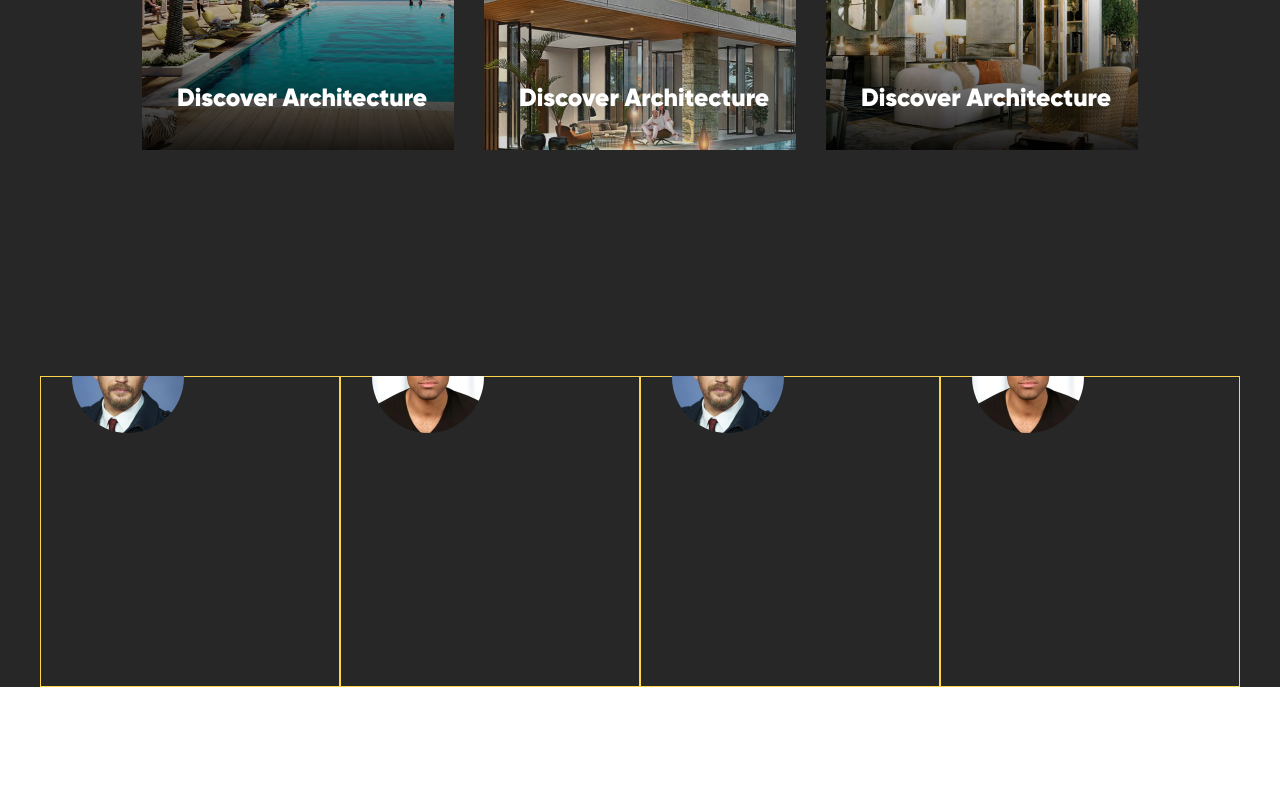
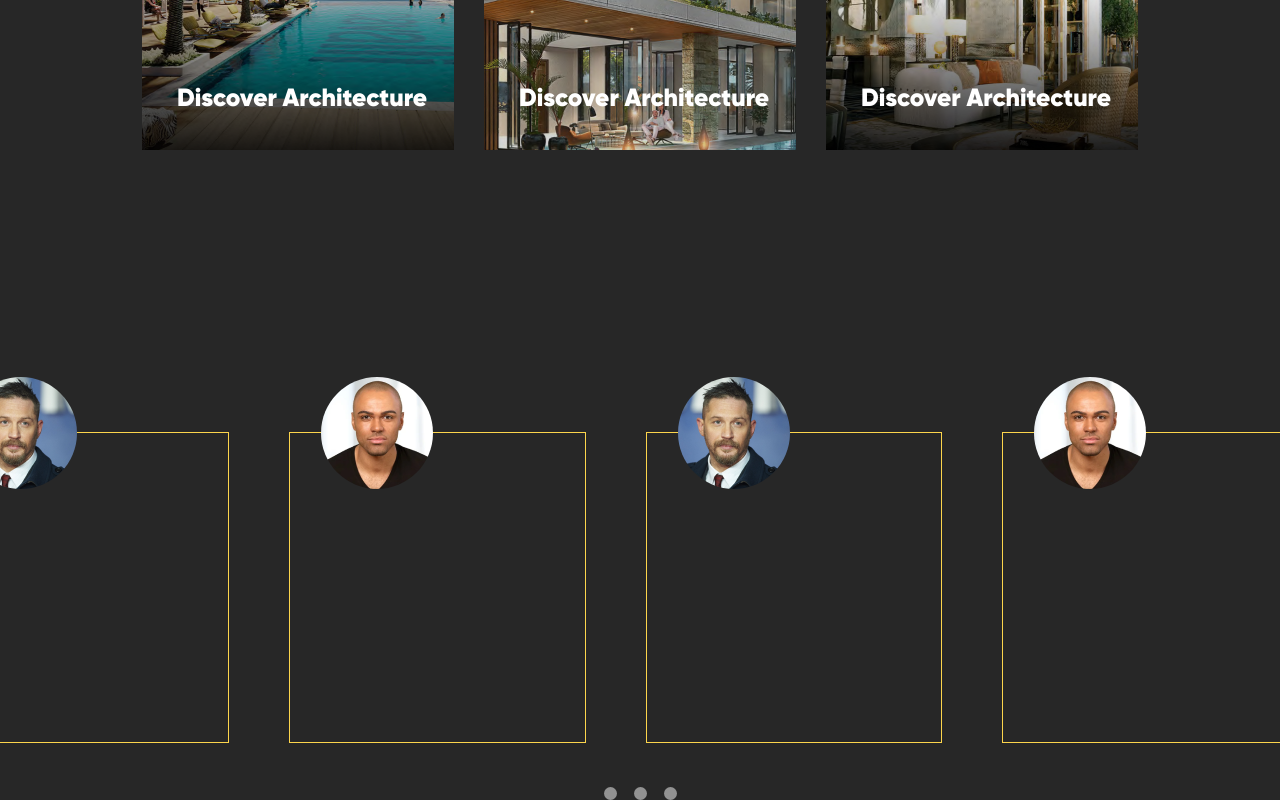
Before and after one commit to VitaliyM/agroshop, a React (Create React App) app: page / in a window 1280 px wide. Shown: the part 5497-6297 px from the top of the page. Before the commit the page ends 6184 px from the top, so only its background shows below. Built offline with nearby package versions, Linux system fonts and the light colour scheme.

Commit message:
Investor Block Styling

```diff
--- a/src/components/main/investorsSlider/InvestorsSlider.jsx
+++ b/src/components/main/investorsSlider/InvestorsSlider.jsx
@@ -8,7 +8,7 @@ const InvestorsSlider = () => {
         <div className='investorsBlock'>
             <div className="investorsSliderWrap">
                 <div className="investorSlide">
-                <img src={Image2} alt="investor1" className='investor investor1'/>
+                    <img src={Image2} alt="investor1" className='investor investor1' />
                     <div className="quotes"></div>
                     <div className="investorName"></div>
                     <div className="investorCompany"></div>
@@ -16,7 +16,7 @@ const InvestorsSlider = () => {
                 </div>
 
                 <div className="investorSlide">
-                <img src={Image1} alt="investor1" className='investor investor1'/>
+                    <img src={Image1} alt="investor1" className='investor investor1' />
                     <div className="quotes"></div>
                     <div className="investorName"></div>
                     <div className="investorCompany"></div>
@@ -24,7 +24,7 @@ const InvestorsSlider = () => {
                 </div>
 
                 <div className="investorSlide">
-                <img src={Image2} alt="investor1" className='investor investor1'/>
+                    <img src={Image2} alt="investor1" className='investor investor1' />
                     <div className="quotes"></div>
                     <div className="investorName"></div>
                     <div className="investorCompany"></div>
@@ -32,13 +32,17 @@ const InvestorsSlider = () => {
                 </div>
 
                 <div className="investorSlide">
-                <img src={Image1} alt="investor1" className='investor investor1'/>
+                    <img src={Image1} alt="investor1" className='investor investor1' />
                     <div className="quotes"></div>
                     <div className="investorName"></div>
                     <div className="investorCompany"></div>
                     <div className="investorText"></div>
                 </div>
-
+            </div>
+            <div className='investorSlideSwitcher'>
+                <div className="investorSwitch investorSwitchBtn1"></div>
+                <div className="investorSwitch investorSwitchBtn1"></div>
+                <div className="investorSwitch investorSwitchBtn1"></div>
             </div>
         </div>
     )
--- a/src/components/main/investorsSlider/investorsSlider.css
+++ b/src/components/main/investorsSlider/investorsSlider.css
@@ -9,15 +9,21 @@
 }
 
 .investorsBlock {
-    width: 100%;
+    width: 106.66%;
     margin-top: 226px;
+    position: relative;
+    left: -3.33%;
+    overflow: hidden;
 }
 
 .investorsSliderWrap {
-    width: 100%;
+    width: inherit;
+    height: 367px;
+    display: flex;
+    align-items: flex-end;
+    gap: 60px;
     position: relative;
-    overflow: hidden;
-    display: flex;
+    left: -67px;
 }
 
 .investorSlide {
@@ -56,3 +62,19 @@
 .investorCompany {}
 
 .investorText {}
+
+
+.investorSlideSwitcher {
+    width: 73px;
+    margin: 44px auto 0;
+    display: flex;
+    justify-content: space-between;
+}
+
+.investorSwitch {
+    border-radius: 50%;
+    background: #929292;
+    width: 13px;
+    height: 13px;
+    cursor: pointer;
+}
```
Lines whose indentation alone changed are shown as unchanged.
